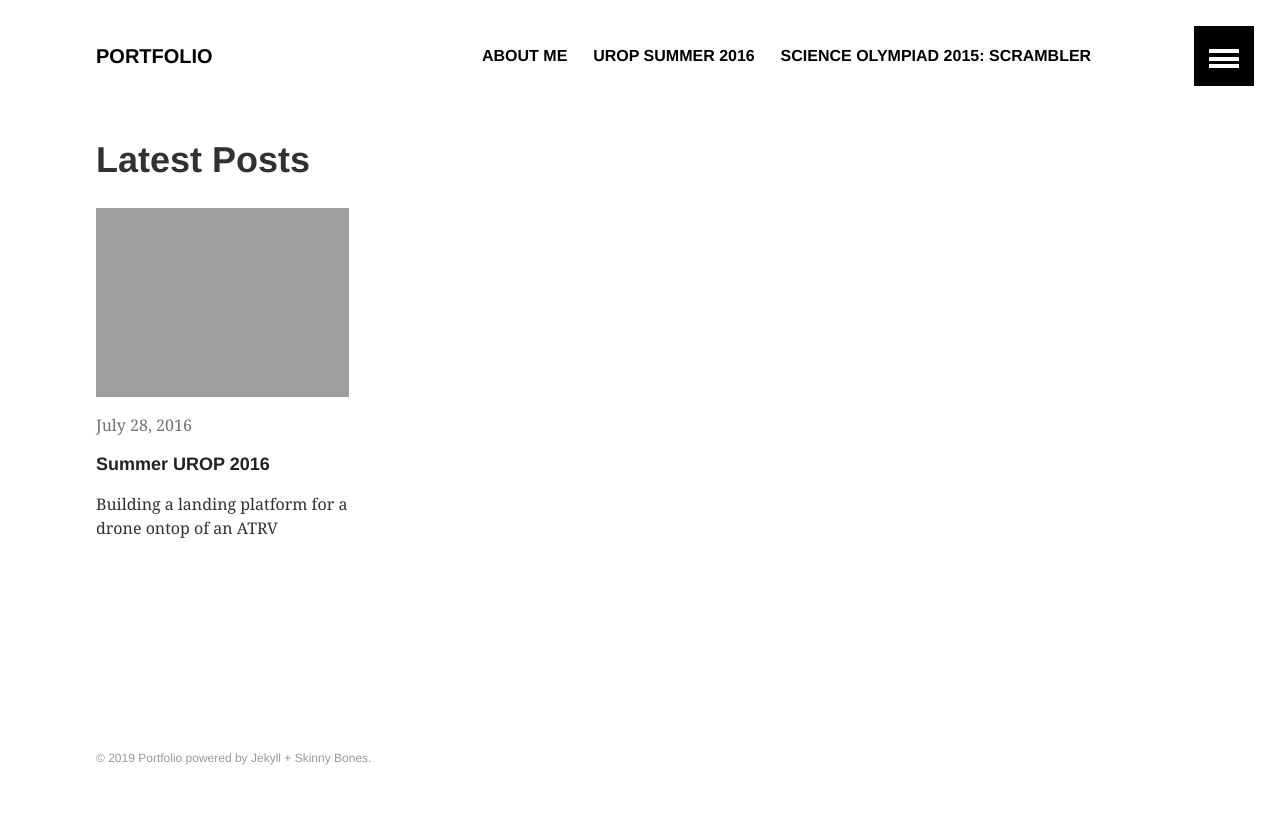
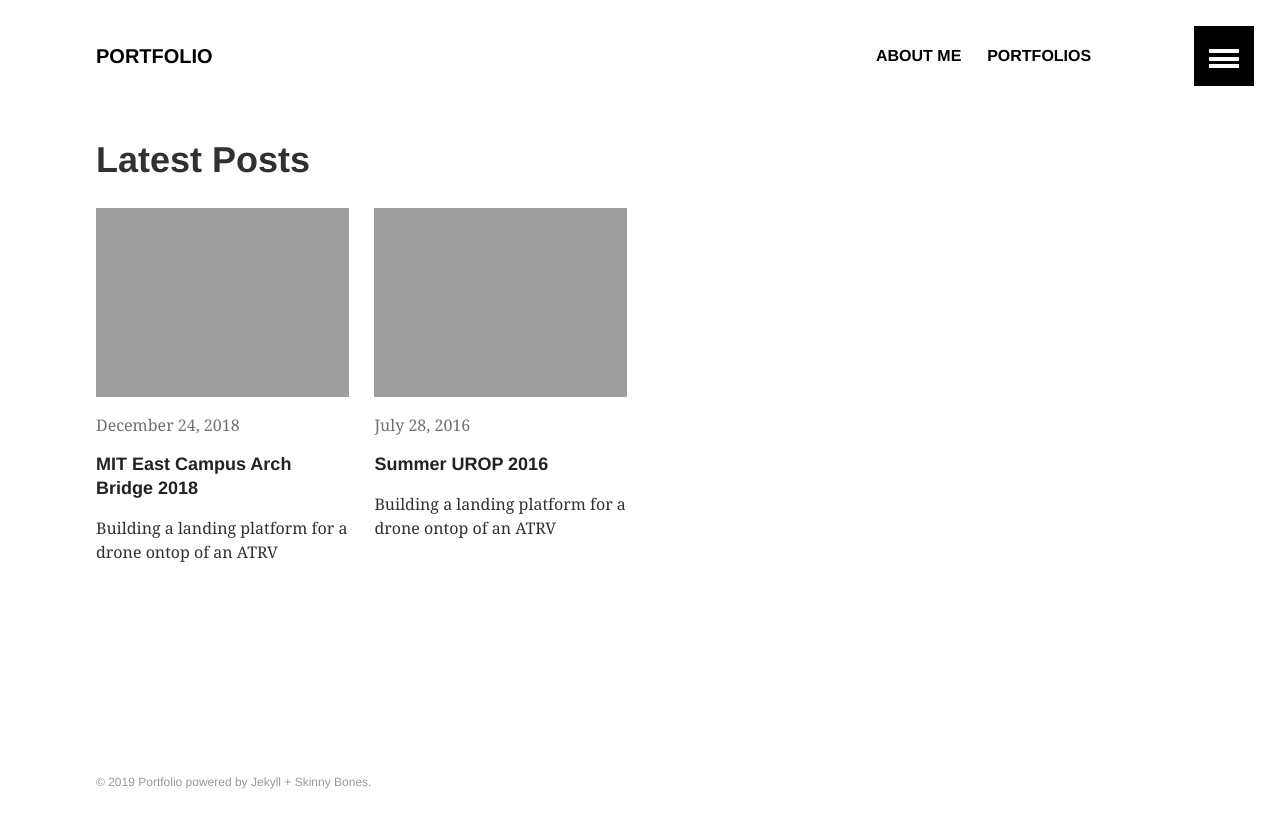
Before and after one commit to zicez/zicez.github.io, a Jekyll site: the page built from index.md, in a window 1280 px wide. Shown: the top 828 px of the page. Built offline with Jekyll 4.4.1, drawn with Linux system fonts in a browser that asks for light colours; some of the changed lines change nothing that is shown.

Commit message:
Renaming things

```diff
--- a/_data/navigation.yml
+++ b/_data/navigation.yml
@@ -3,10 +3,10 @@
 - title: About Me
   url: /about/
 
-- title: UROP Summer 2016
+- title: Portfolios
   url: /urop2016/
   excerpt: Landing platform for a quadcopter ontop of an ATRV
 
-- title: "Science Olympiad 2015: Scrambler"
-  url: /scrambler/
-  excerpt: Nationally winning device of Science Olympiad 2015
+#- title: "Science Olympiad 2015: Scrambler"
+#  url: /scrambler/
+#  excerpt: Nationally winning device of Science Olympiad 2015
--- /dev/null
+++ b/_posts/2018-12-24-Bridge.md
@@ -0,0 +1,59 @@
+---
+layout: article
+title: MIT East Campus Arch Bridge 2018
+categories: portfolio
+share: false
+---
+
+Building a landing platform for a drone ontop of an ATRV
+
+{% include toc.html %}
+
+### The Constraints
+
+#### The Test Drone: AR.Drone 2
+The MERS lab has an abundance of the AR.Drone 2 from teaching a class. Additionally, the lab also has a large supply of batteries, so continuous testing can be carried out. However, the nicest feature from working with the drone is the availability of [ardrone_autonomy](http://ardrone-autonomy.readthedocs.io/en/latest/), a ROS driver for the AR. Drone 2. The framework allows me to control, access the camera, and pull data from the drones with ROS. ardrone_autonomy also abstract the control of the drone one level. Instead of having to work telling how fast each individual rotor should spin, I could tell the drone to pitch, roll, fly higher, and fly lower.
+
+### Autonomous Landing
+This was arguably one of the most important step in the entire process even though it had nothing to do with the design of the platform. Its importance comes from the fact that without an accurate and precise landing algorithm the landing platform will never be able to latch onto the drone. Without the drone being able to land accurately within at least +- 5 inches, there was no design that could accommodate for the drone.
+
+#### Tag detection
+
+##### Slight Hardware Modification
+For AR. Drone 2.0, it is only possible to receive image from one camera at a time. The front facing camera has a much higher resolution than the bottom facing camera. To help with the tag detection during the testing phase, the front facing camera is moved and installed next the downward facing camera.
+
+todo: insert picture.
+
+##### Onboard detection
+The built in detection of the AR.Drone 2 is really bad. Firstly, it was almost impossible to find an image of the detected tags on AR.Drone's website or clear specifications on how the detection works in its documentations. I could only find the needed tags, the roundel tag, in a third party [website](http://www.playsheep.de/drone/downloads.html). Secondly, the detection only works if the tag is perpendicularly facing the camera. Any slight deviation in the viewing angle will not trigger the detection. This is fatal for our purpose because the drone moves by changing its pitch and row angle, so any movement by the drone will interfere with the detection.
+
+##### Alvar Tags
+[ar_track_alvar](http://wiki.ros.org/ar_track_alvar) is a very sophisticated tag tracking library. It can identify and track the locations of many different tags. It's much more robust than the onboard detection allowing it to track the tags at an angle. Two tags are used to help land the drone. One is 20x20 cm and one is 7.5x7.5 cm. The large tag allows the drone to see the target from far away. As the drone approaches the target, the large tag is too big to completely fit within the view of the camera. This is when the smaller tag comes into play.
+
+todo: bundle tracking?
+
+#### Controller
+##### TF
+The drone moves forward/backward by changing its pitch angle, and left/right by changing its roll angle. The tag is detected to be at specific a x, y, z coordinate and orientation. In order to correspond the x,y coordinate with a roll and pitch angle, a geometric transformation must be made. ROS has a library called, [tf](http://wiki.ros.org/tf), which automatically handles all the transformation for you once the setup is done.
+
+todo: add code
+
+##### PD Controller
+The first immediate approach I took to controlling the drone is to use a PD controller for the roll and pitch angle. After spending many days tuning the parameters, the drone is able to quickly fly to the target. The position of the drone is right on top of the target. However, there remains a significant amount of jitteriness in the drone, quick and small changes in the roll and pitch angle. Eventually, the unstable drone spins out of control and crashes. Even after a significant amount of tuning, the shakiness remains.
+dx = P * (x_d-x) + D * (x') where x_d is the desired position and x' is the derivative of the error.
+
+todo: add math equation
+
+##### PD(DD) Controller
+I came to the solution of the jittery after doing some research on the dynamic models of a quadcopter. From this [paper](http://sal.aalto.fi/publications/pdf-files/eluu11_public.pdf), I came across an equation for trajectory generation on page 18.
+
+dx = Kx,p(x_d - x) + Kx,D(x_d' - x') + Kx,DD(x_d'' - x'').
+where x_d is desired position, x_d' is desired speed, and x_d'' is desired acceleration.
+
+This controller added another term DD for acceleration. I adopted this idea and set the desire speed and acceleration to zero. This works practically like magic and the jittery disappear even with some very rough tuning on the DD parameter.
+
+##### PID Controller
+As for the z axis, I utilized a standard PID controller. After tuning the parameters, it works as expected.
+
+### Video
+todo: add a video of quadcopter landing.
```
